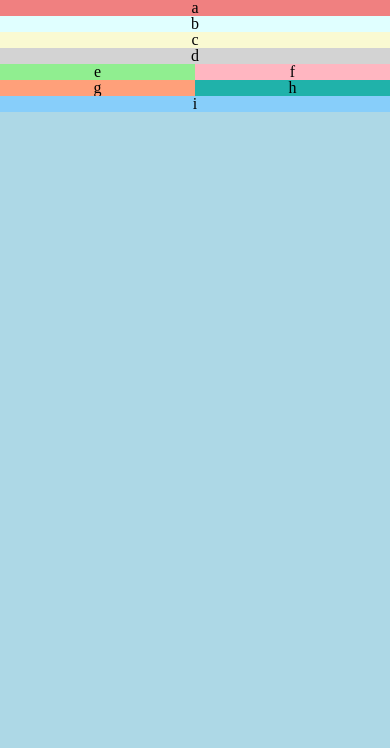
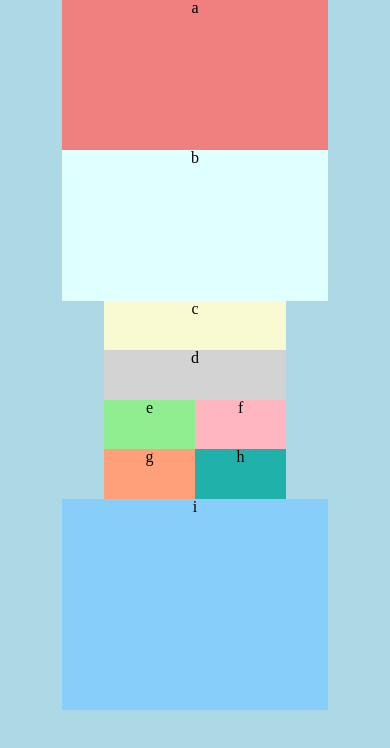
Before and after one commit to CClemensJr/seatle-301d56-lab-01, a plain HTML site: page views/index.html in a window 390 px wide. Drawn offline with Linux system fonts and the light colour scheme.

Commit message:
added height to div

```diff
--- a/public/css/layout.css
+++ b/public/css/layout.css
@@ -31,16 +31,20 @@ footer {grid-area: i; }
     * General
     ******/
 
+      div, main {
+        display: grid;
+        grid-template-columns: .5 1fr 1fr 1fr 1fr .5;
+        grid-template-rows: auto;
+      }
+
       div {
-        display: grid;
-        grid-template-columns: 1fr 1fr 1fr 1fr;
-        grid-template-rows: auto;
         grid-template-areas:
-        "a a a a"
-        "b b b b"
-        "main main main main"
-        "i i i i";
+        ". a a a a ."
+        ". b b b b ."
+        ". main main main main ."
+        ". i i i i .";
 
+        height: 100vh;
       }
 
     /********************
@@ -57,14 +61,11 @@ footer {grid-area: i; }
     * Main
     ******/
       main {
-        display: grid;
-        grid-template-columns: 1fr 1fr 1fr 1fr;
-        grid-template-rows: auto;
         grid-template-areas:
-        "c c c c"
-        "d d d d"
-        "e e f f"
-        "g g h h";
+        ". c c c c ."
+        ". d d d d ."
+        ". e e f f ."
+        ". g g h h .";
       }
 
 
@@ -72,7 +73,9 @@ footer {grid-area: i; }
     /********************
     * Footer
     ******/
-
+      footer {
+        height: 25vh;
+      }
   }
 
 
```
